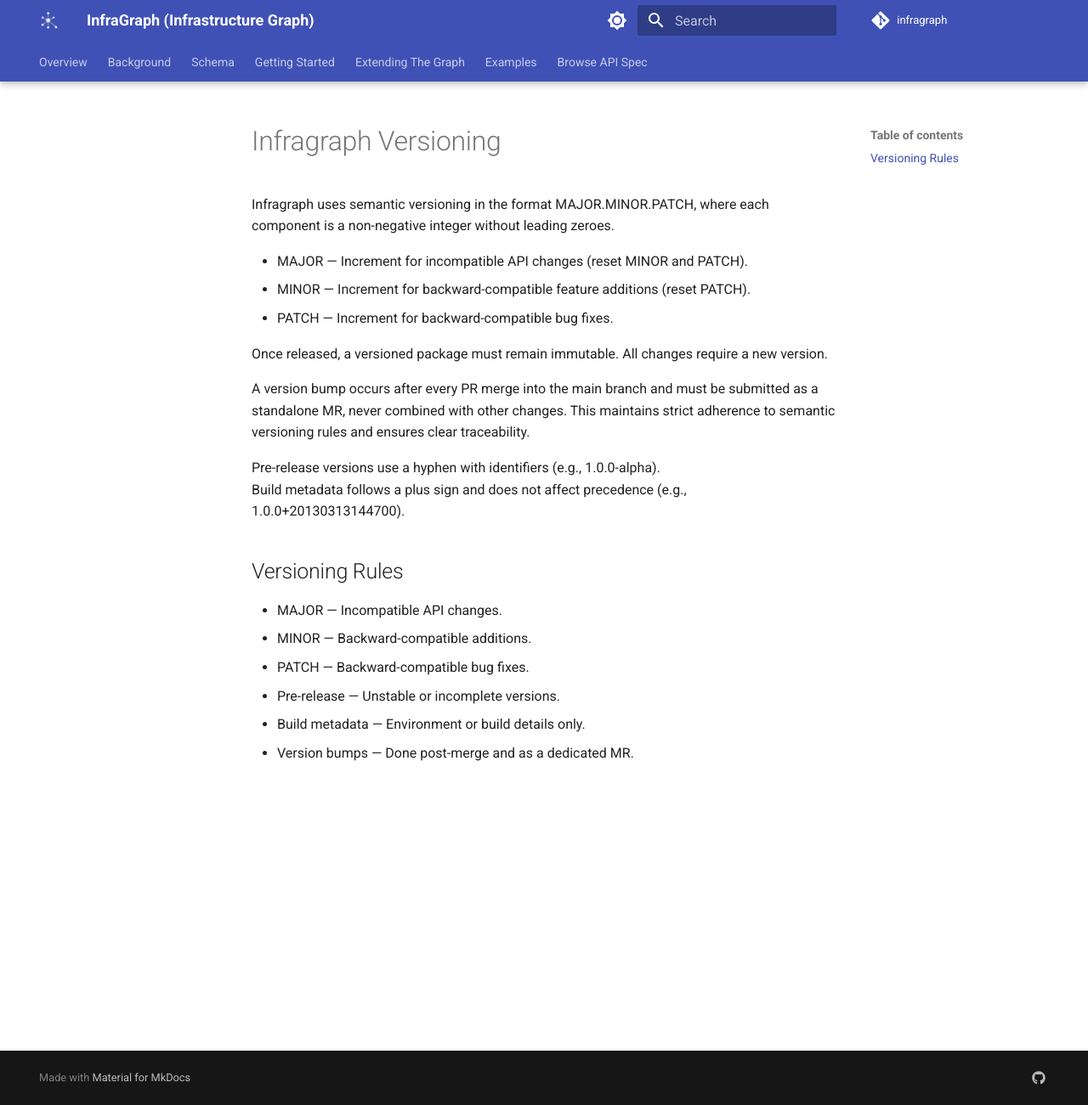
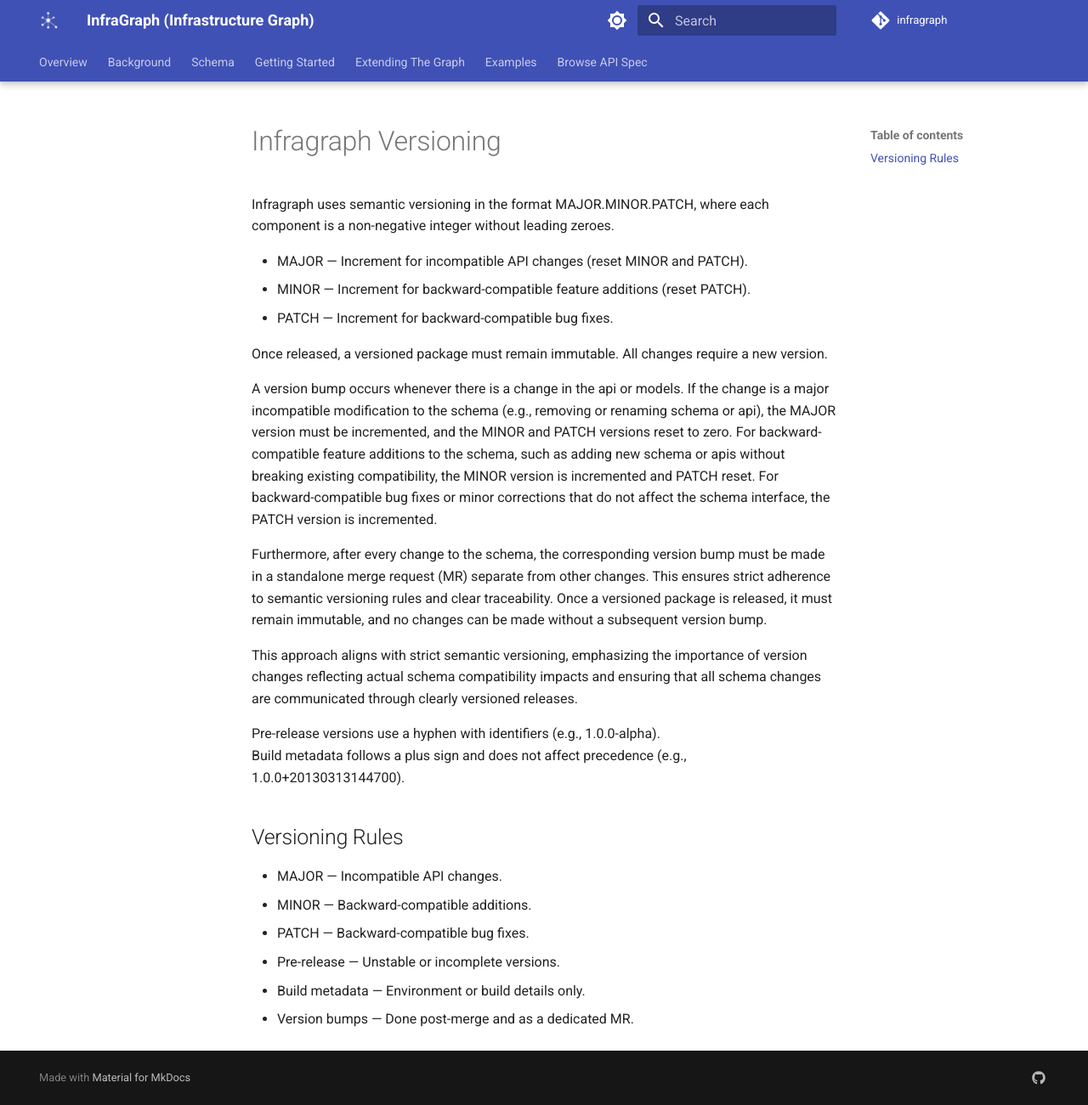
Before and after one commit to Keysight/infragraph, an MkDocs documentation site: the page built from docs/src/version.md, in a window 1280 px wide and 1301 px high. Shown: the whole window at 85% size. Built offline with MkDocs 1.6.1 and Material for MkDocs 9.7.7, drawn with Linux system fonts in a browser that asks for light colours; comment, search, counter and statistics services are not loaded.

Commit message:
versioning rules and new section in readme

```diff
--- a/docs/src/version.md
+++ b/docs/src/version.md
@@ -8,7 +8,11 @@ Infragraph uses semantic versioning in the format MAJOR.MINOR.PATCH, where each
 
 Once released, a versioned package must remain immutable. All changes require a new version.
 
-A version bump occurs after every PR merge into the main branch and must be submitted as a standalone MR, never combined with other changes. This maintains strict adherence to semantic versioning rules and ensures clear traceability.
+A version bump occurs whenever there is a change in the api or models. If the change is a major incompatible modification to the schema (e.g., removing or renaming schema or api), the MAJOR version must be incremented, and the MINOR and PATCH versions reset to zero. For backward-compatible feature additions to the schema, such as adding new schema or apis without breaking existing compatibility, the MINOR version is incremented and PATCH reset. For backward-compatible bug fixes or minor corrections that do not affect the schema interface, the PATCH version is incremented.
+
+Furthermore, after every change to the schema, the corresponding version bump must be made in a standalone merge request (MR) separate from other changes. This ensures strict adherence to semantic versioning rules and clear traceability. Once a versioned package is released, it must remain immutable, and no changes can be made without a subsequent version bump.
+
+This approach aligns with strict semantic versioning, emphasizing the importance of version changes reflecting actual schema compatibility impacts and ensuring that all schema changes are communicated through clearly versioned releases.
 
 Pre-release versions use a hyphen with identifiers (e.g., 1.0.0-alpha).
 Build metadata follows a plus sign and does not affect precedence (e.g., 1.0.0+20130313144700).
```
Also changed, not shown: README.md.
